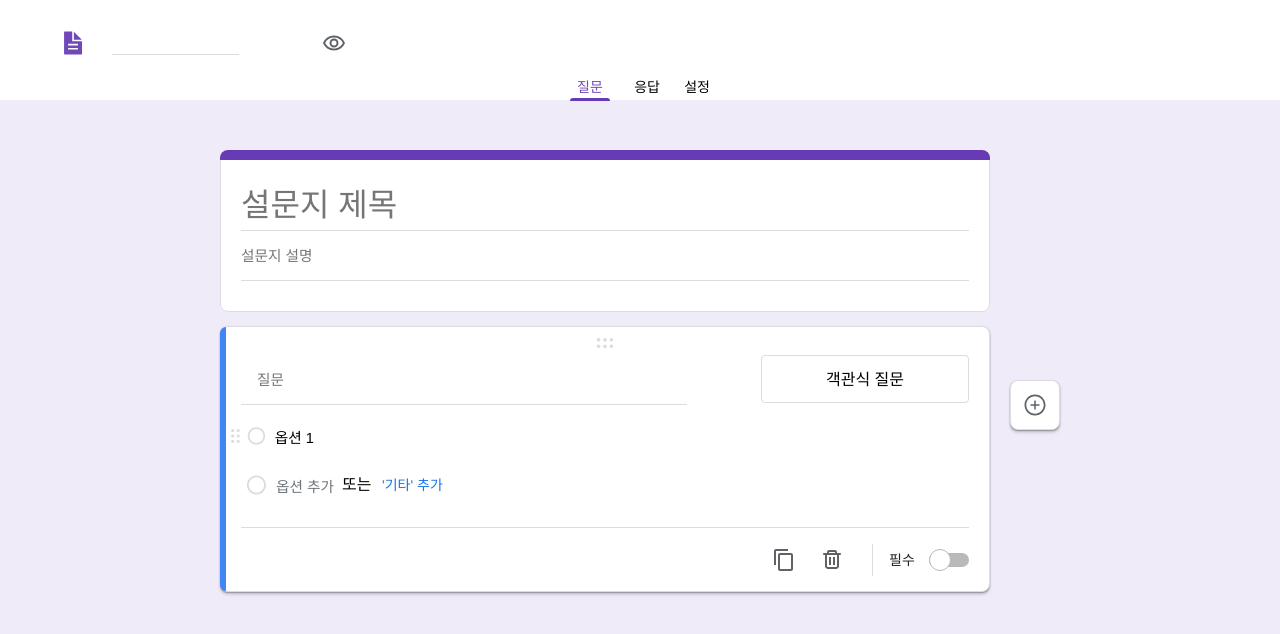
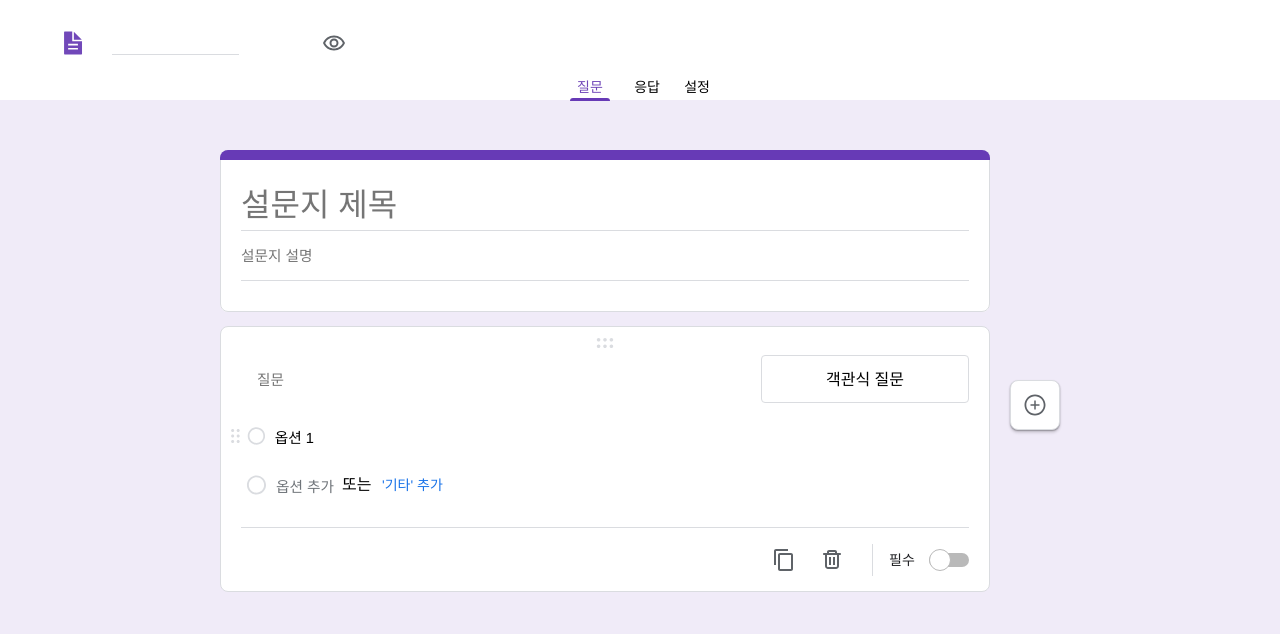
Before and after one commit to Gyuri092/google-form, a React (Vite) app: page / in a window 1280 px wide. Shown: the top 634 px of the page. Built offline with nearby package versions, Linux system fonts and the light colour scheme.

Commit message:
fix: input입력값 리덕스 상태로 업데이트되도록 수정, 입력,수정,삭제,복사,위치변경 모든기능 정상 작동 확인완료

```diff
--- a/src/components/QuestionArea/index.tsx
+++ b/src/components/QuestionArea/index.tsx
@@ -8,17 +8,18 @@ import {
   updateQuestions,
 } from '../../slice/questionSlice';
 import { RootState } from '../../store';
-import { Input } from '../Input';
 import { QuestionOption } from '../QuestionOption';
 import { QuestionTypeSelectBox } from '../QuestionTypeSelectBox';
 
 export const QuestionArea = () => {
-  const [isFocused, setIsFocused] = useState(true);
-  const formRef = useRef<HTMLFormElement>(null);
+  const formRefs = useRef<HTMLFormElement[] | null>([]);
   const questions = useSelector((state: RootState) => state.questions);
   const dispatch = useDispatch();
   const dragItem = useRef<number | null>(null);
   const dragOverItem = useRef<number | null>(null);
+  const [isFocused, setIsFocused] = useState<boolean[]>(
+    new Array(questions.length).fill(false),
+  );
 
   const dragStart = (index: number) => {
     dragItem.current = index;
@@ -41,14 +42,14 @@ export const QuestionArea = () => {
   };
 
   const copyQuestion = (questionIndex: number) => {
-    const { current: form } = formRef;
+    const form = formRefs.current && formRefs.current[questionIndex];
     if (!form) return;
     const formData = new FormData(form);
     const contents =
       questions[questionIndex]?.contents ||
       [].map((_, index) => formData.get(`contents-${index + 1}`) as string);
     const payload = {
-      id: 1,
+      id: questions.length + 1,
       type: questions[questionIndex]?.type || 'multiple-choice-questions',
       title: formData.get('title') as string,
       contents: contents ?? [],
@@ -62,7 +63,10 @@ export const QuestionArea = () => {
       {questions.map((item, index) => (
         <form
           key={`${item.title}-${index - 0}`}
-          ref={formRef}
+          ref={(ref) => {
+            if (!formRefs.current || !ref) return;
+            formRefs.current[index] = ref;
+          }}
           css={css`
             height: auto;
             border: 1px solid #dadce0;
@@ -70,14 +74,26 @@ export const QuestionArea = () => {
             padding: 4px 20px 0 0;
             position: relative;
             box-sizing: border-box;
-            box-shadow: ${isFocused && '0 3px 3px rgba(0, 0, 0, 0.12)'},
-              ${isFocused && '0 1px 1px rgba(0, 0, 0, 0.14)'},
-              ${isFocused && '0 1px 2px rgba(0, 0, 0, 0.2)'};
+            box-shadow: ${isFocused[index] && '0 3px 3px rgba(0, 0, 0, 0.12)'},
+              ${isFocused[index] && '0 1px 1px rgba(0, 0, 0, 0.14)'},
+              ${isFocused[index] && '0 1px 2px rgba(0, 0, 0, 0.2)'};
             background: #fff;
             margin-bottom: 20px;
           `}
-          onFocus={() => setIsFocused(true)}
-          onBlur={() => setIsFocused(false)}
+          onFocus={() =>
+            setIsFocused((prev) => {
+              const copyPrev = [...prev];
+              copyPrev[index] = true;
+              return copyPrev;
+            })
+          }
+          onBlur={() =>
+            setIsFocused((prev) => {
+              const copyPrev = [...prev];
+              copyPrev[index] = false;
+              return copyPrev;
+            })
+          }
           onSubmit={(e) => {
             e.preventDefault();
             copyQuestion(index);
@@ -107,7 +123,7 @@ export const QuestionArea = () => {
               `}
             />
           </div>
-          {isFocused && (
+          {isFocused[index] && (
             <div
               css={css`
                 position: absolute;
@@ -133,10 +149,10 @@ export const QuestionArea = () => {
                 width: 446px;
               `}
             >
-              <Input
+              <input
                 placeholder="질문"
                 name="title"
-                inputStyle={css`
+                css={css`
                   font-size: 11pt;
                   padding: 16px;
                   &:focus {
@@ -146,13 +162,20 @@ export const QuestionArea = () => {
                     }
                   }
                 `}
-                onChange={(e) => {
+                defaultValue={item.title}
+                onBlur={(e) => {
                   dispatch(
-                    updateQuestion({ id: item.id, title: e.target.value }),
+                    updateQuestion({
+                      id: item.id,
+                      title: (() => {
+                        const matchingQuestion = questions.find(
+                          (q) => q.id === item.id,
+                        );
+                        return matchingQuestion && e.target.value;
+                      })(),
+                    }),
                   );
                 }}
-                value={item.title}
-                // defaultValue={item.title}
               />
             </div>
             <QuestionTypeSelectBox questionIndex={index} />
```
